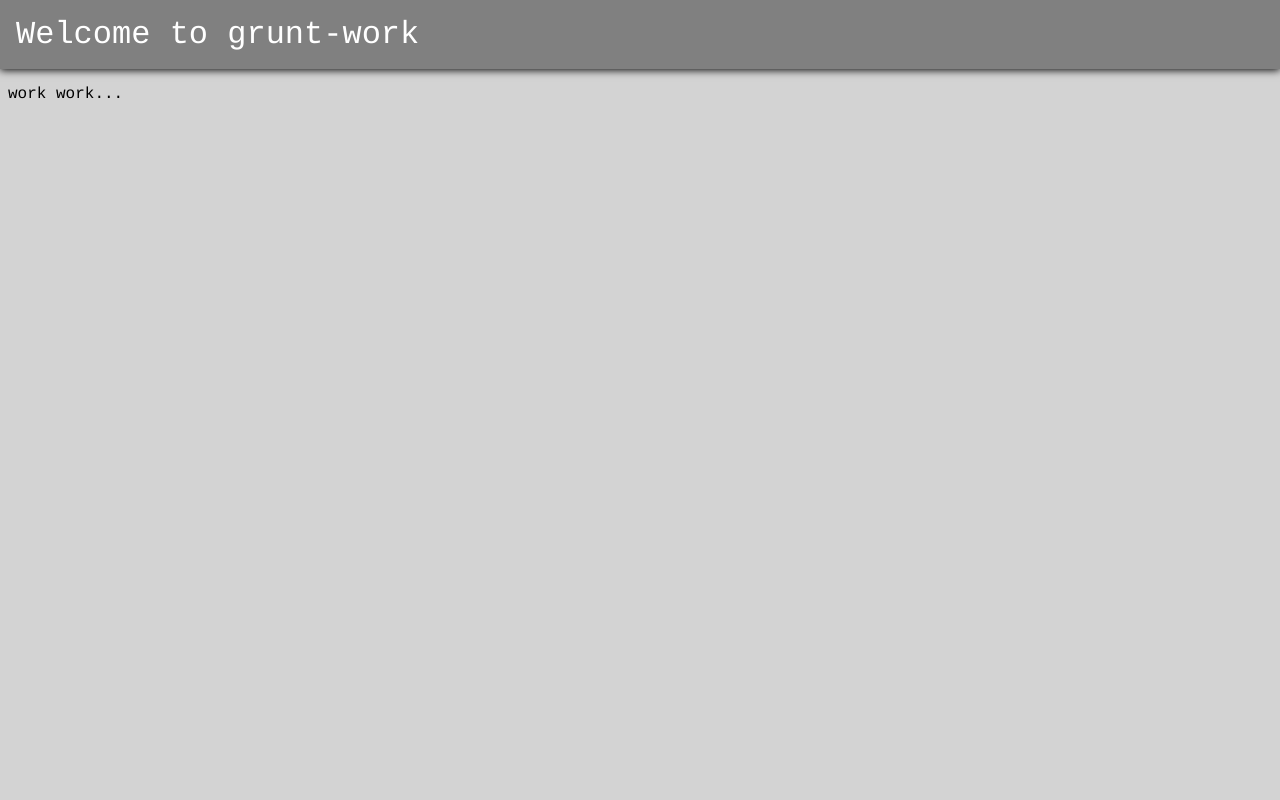
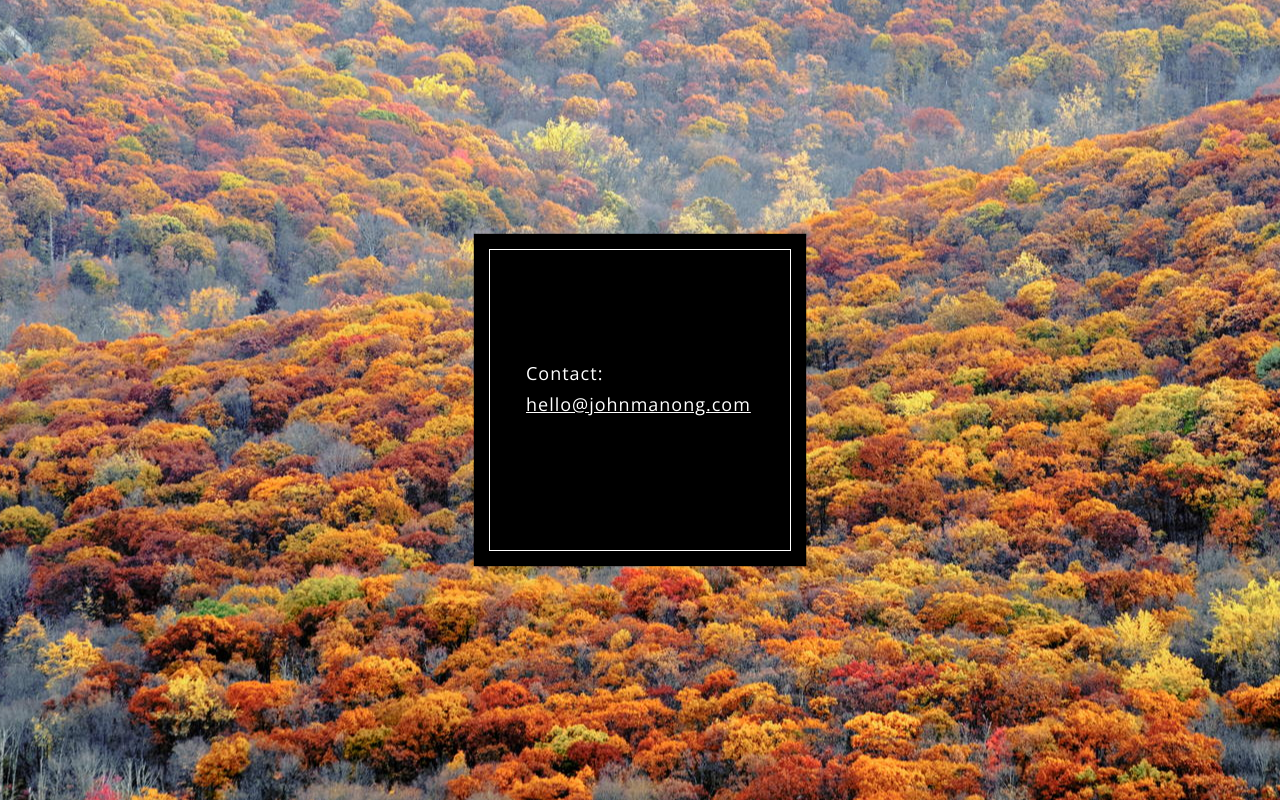
Before and after one commit to johnmanong/grunt-work, a website: page app/index.html in a window 1280 px wide. Drawn offline with nearby package versions, Linux system fonts and the light colour scheme; files that its build step writes are made by us from their sources.

Commit message:
initial working minimal

```diff
--- a/app/index.html
+++ b/app/index.html
@@ -2,12 +2,15 @@
 <html lang="en">
 <head>
   <meta charset="UTF-8">
-  <title>App</title>
-  <script src='scripts/build/main.js'></script>
+  <title>johnmanong.com</title>
+  <link href='http://fonts.googleapis.com/css?family=Open+Sans:300' rel='stylesheet' type='text/css'>
   <link rel="stylesheet" type="text/css" href="stylesheets/build/main.css">
 </head>
 <body>
-  <h1>Welcome to grunt-work</h1>
-  <div class="container">work work...</div>
+  <div class="contact-info">
+    Contact:
+    <a href="mailto:hello@johnmanong.com" target="_top">hello@johnmanong.com</a>
+  </div>
+  <script src='scripts/build/main.js'></script>
 </body>
 </html>
--- a/app/stylesheets/main.scss
+++ b/app/stylesheets/main.scss
@@ -2,23 +2,48 @@
   box-sizing: border-box;
 }
 
-body {
-  background-color: lightgrey;
+$color-white: #fff;
+$color-black: #000;
+
+html, body {
+  height: 100%;
+  width: 100%;
+  padding: 0;
   margin: 0;
 }
 
-h1 {
-  background-color: grey;
-  box-shadow: 0 1px 8px black;
-  color: white;
-  font-family: courier;
-  font-weight: 400;
-  margin: 0;
-  margin-bottom: 0.5em;
-  padding: 0.5em;
+html {
+  background: url('/images/foilage.jpg') center center no-repeat;
+  background-color: $color-black;
+  font-family: 'Open Sans', sans-serif;
 }
 
-.container {
-  font-family: courier;
-  margin: 0.5em;
+a {
+  color: $color-white;
+
+  &:visited {
+    color: $color-white;
+  }
 }
+
+.contact-info {
+  $contact-size: 300px;
+  font-size: 18px;
+  font-weight: 300;
+  background-color: $color-black;
+  position: absolute;
+  height: $contact-size;
+  width: $contact-size;
+  top: 50%;
+  left: 50%;
+  margin-top: -$contact-size/2;
+  margin-left: -$contact-size/2;
+  color: $color-white;
+  line-height: 1.7;
+  letter-spacing: 1px;
+
+  padding: 6em 2em;
+  box-shadow:
+    0 0 0 1px $color-white,
+    0 0 0 .9em $color-black;
+}
```
Also changed, not shown: app/images/foilage.jpg (added).
